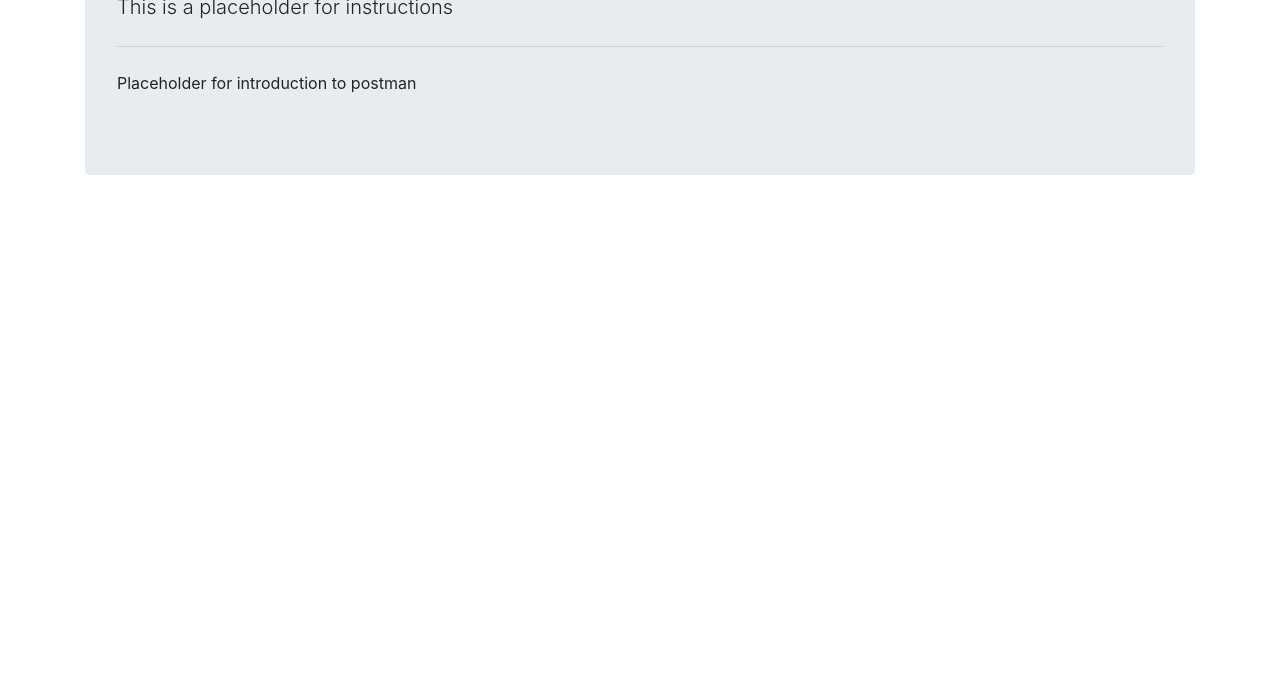
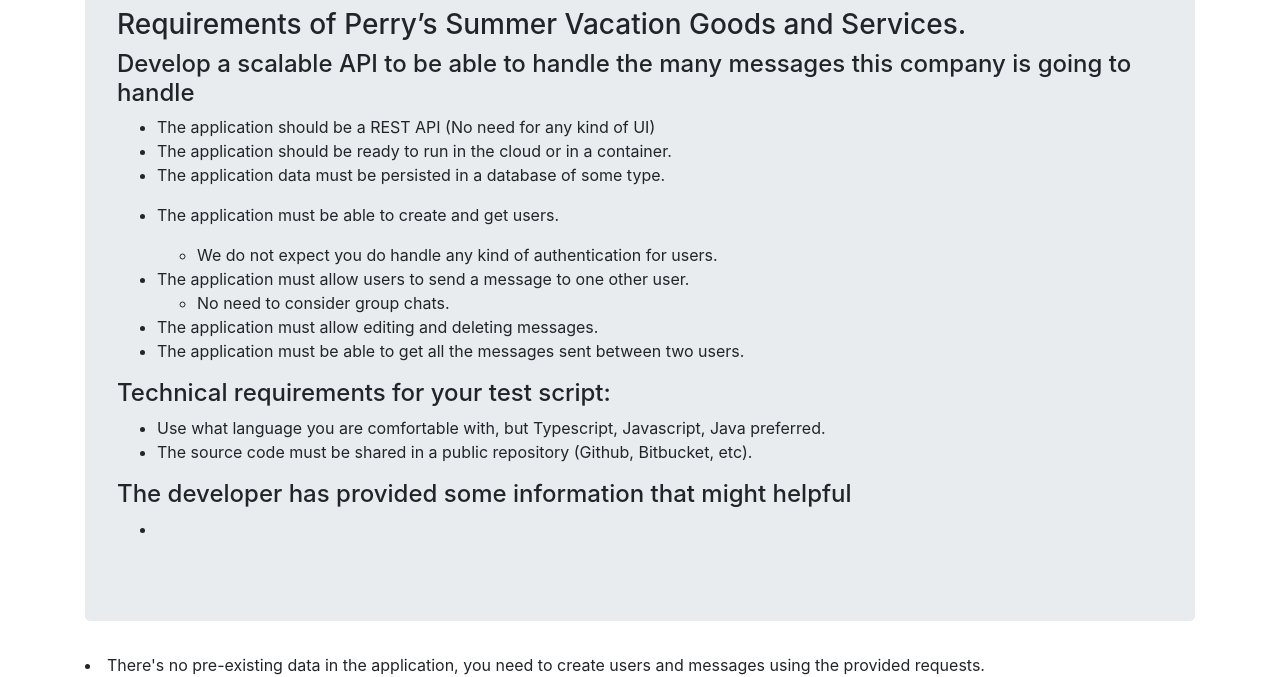
Before and after one commit to Yliu12/docker101, a website: page static/index.html in a window 1280 px wide. Shown: the part 195-872 px from the top of the page. Before the commit the page ends 800 px from the top, so only its background shows below. Drawn offline with nearby package versions, Linux system fonts and the light colour scheme.

Commit message:
edited Readme

```diff
--- a/static/index.html
+++ b/static/index.html
@@ -4,19 +4,46 @@
       <!-- Required meta tags -->
       <meta charset="utf-8">
       <meta name="viewport" content="width=device-width, initial-scale=1, shrink-to-fit=no">
-
       <!-- Bootstrap CSS -->
       <link rel="stylesheet" href="https://stackpath.bootstrapcdn.com/bootstrap/4.3.1/css/bootstrap.min.css" integrity="sha384-ggOyR0iXCbMQv3Xipma34MD+dH/1fQ784/j6cY/iJTQUOhcWr7x9JvoRxT2MZw1T" crossorigin="anonymous">
-
       <title>Hello, world!</title>
    </head>
    <body>
-    <div class="container mt-5">
+      <div class="container t-5">
          <div class="jumbotron">
             <h3 class="display-4">Hello, world!</h3>
-        <p class="lead">This is a placeholder for instructions</p>
-        <hr class="my-4">
-        <p>Placeholder for introduction to postman</p>
+            <p>Imagine we are making a private messaging service for our new company Perry’s Summer Vacation Goods and Services. We need you to create an automated test script that verifies the functionalities of the service. </p>
+            <h3 id="requirements-of-perry-s-summer-vacation-goods-and-services-">Requirements of Perry’s Summer Vacation Goods and Services.</h3>
+            <h4 id="develop-a-scalable-api-to-be-able-to-handle-the-many-messages-this-company-is-going-to-handle">Develop a scalable API to be able to handle the many messages this company is going to handle</h4>
+            <ul>
+               <li>The application should be a REST API (No need for any kind of UI)</li>
+               <li>The application should be ready to run in the cloud or in a container.</li>
+               <li>
+                  <p>The application data must be persisted in a database of some type.</p>
+               </li>
+               <li>
+                  <p>The application must be able to create and get users.</p>
+                  <ul>
+                     <li>We do not expect you do handle any kind of authentication for users.</li>
+                  </ul>
+               </li>
+               <li>
+                  The application must allow users to send a message to one other user.
+                  <ul>
+                     <li>No need to consider group chats.</li>
+                  </ul>
+               </li>
+               <li>The application must allow editing and deleting messages.</li>
+               <li>The application must be able to get all the messages sent between two users.</li>
+            </ul>
+            <h4 id="technical-requirements-for-your-test-script-">Technical requirements for your test script:</h4>
+            <ul>
+               <li>Use what language you are comfortable with, but Typescript, Javascript, Java preferred.</li>
+               <li>The source code must be shared in a public repository (Github, Bitbucket, etc).</li>
+            </ul>
+            <h4 id="the-developer-has-provided-some-information-that-might-helpful">The developer has provided some information that might helpful</h4>
+            <ul>
+               <li>
                   <div class="postman-run-button"
                      data-postman-action="collection/import"
                      data-postman-var-1="5cac7af3ce3ea1ac66be"></div>
@@ -30,9 +57,11 @@
                      }(window, document, "_pm", "PostmanRunObject", "https://run.pstmn.io/button.js"));
                   </script>
                 </div>
+                </li>
+         <li>There&#39;s no pre-existing data in the application, you need to create users and messages using the provided requests.</li>
+         </ul>
       </div>
-
-
+      </div>
       <!-- Optional JavaScript -->
       <!-- jQuery first, then Popper.js, then Bootstrap JS -->
       <script src="https://code.jquery.com/jquery-3.3.1.slim.min.js" integrity="sha384-q8i/X+965DzO0rT7abK41JStQIAqVgRVzpbzo5smXKp4YfRvH+8abtTE1Pi6jizo" crossorigin="anonymous"></script>
```
Also changed, not shown: src/index.ts (+6 -6 lines), README.md. Lines whose indentation alone changed are shown as unchanged.
